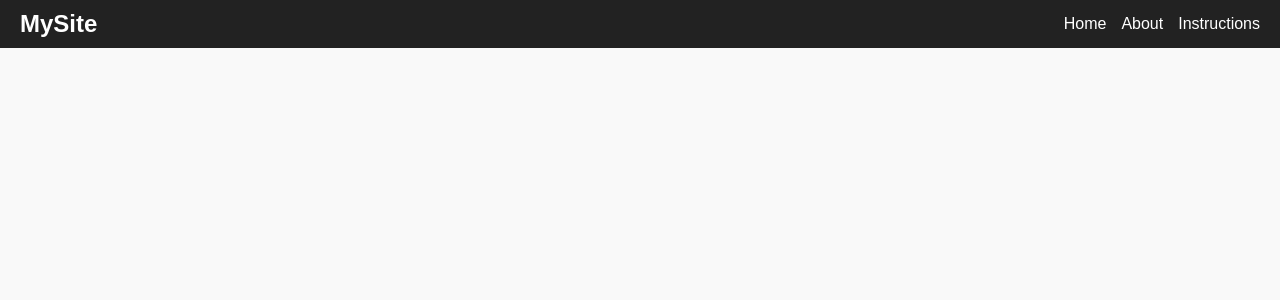
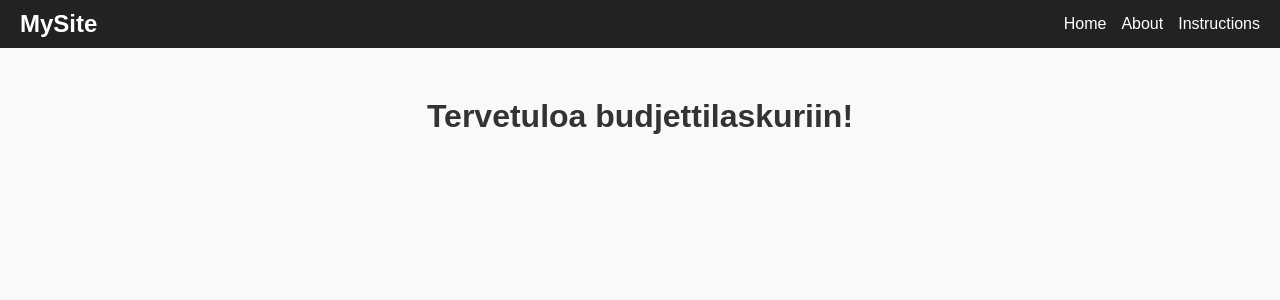
Before and after one commit to ilonamarkula/laskulaskuri, a React (Create React App) app: page /laskuri in a window 1280 px wide. Shown: the top 300 px of the page. Built offline with nearby package versions, Linux system fonts and the light colour scheme.

Commit message:
linkki laskuriin

```diff
--- a/src/App.js
+++ b/src/App.js
@@ -3,6 +3,8 @@ import Header from "./components/Header";
 import Home from "./pages/Home";
 import About from "./pages/About";
 import Instructions from "./pages/Instructions";
+import Laskuri from "./pages/Laskuri";
+
 
 function App() {
   return (
@@ -13,6 +15,7 @@ function App() {
           <Route path="/" element={<Home />} />
           <Route path="/about" element={<About />} />
           <Route path="/instructions" element={<Instructions/>} />
+          <Route path="/laskuri" element={<Laskuri />} />
         </Routes>
       </main>
     </div>
--- a/src/pages/Home.js
+++ b/src/pages/Home.js
@@ -5,7 +5,7 @@ export default function Home() {
     <section className="home">
       <h1 className="title">LASKULASKURI</h1>
       <div className="button-container">
-        <Link to="/" className="home-button">
+        <Link to="/laskuri" className="home-button">
           Aloita budjetointi
         </Link>
         <Link to="/instructions" className="home-button">
--- a/src/pages/Laskuri.js
+++ b/src/pages/Laskuri.js
@@ -0,0 +1,8 @@
+export default function Laskuri() {
+  return (
+    <div style={{ textAlign: 'center', marginTop: '50px' }}>
+      <h1>Tervetuloa budjettilaskuriin!</h1>
+      {/* Lisää tänne myöhemmin laskuri-toimintoja */}
+    </div>
+  );
+}
```
